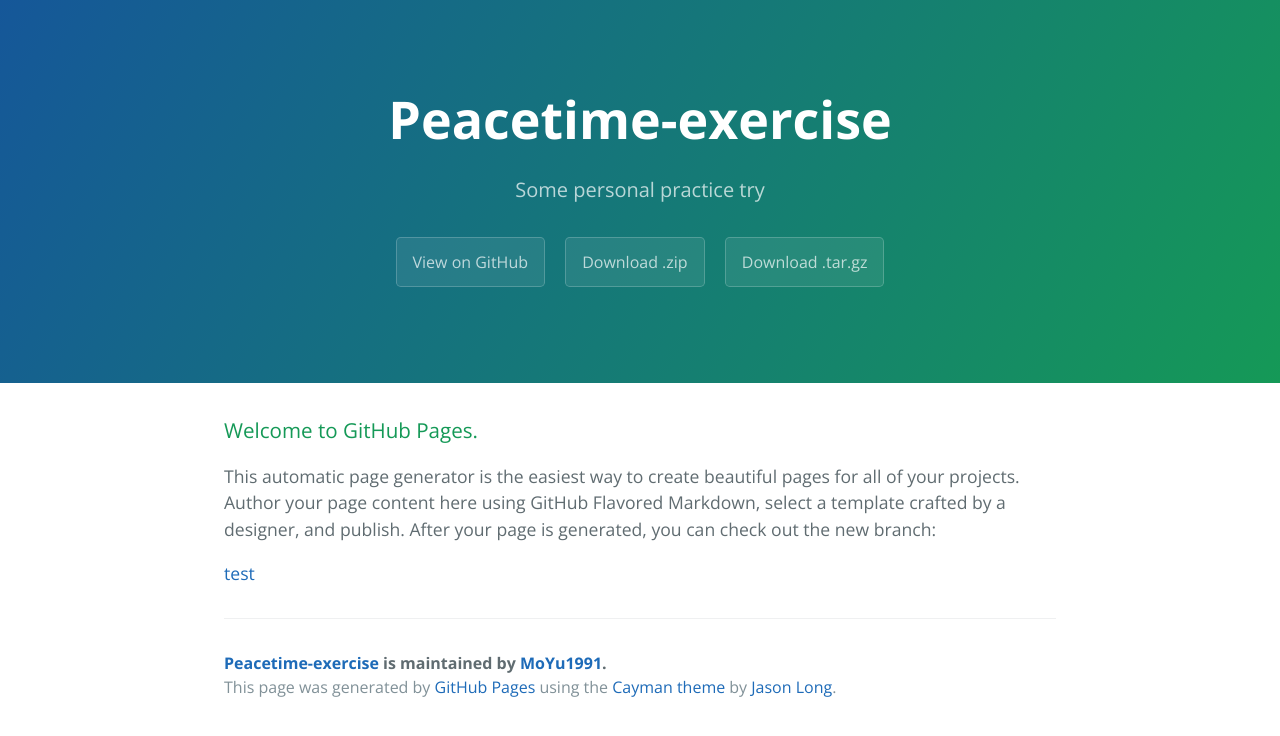
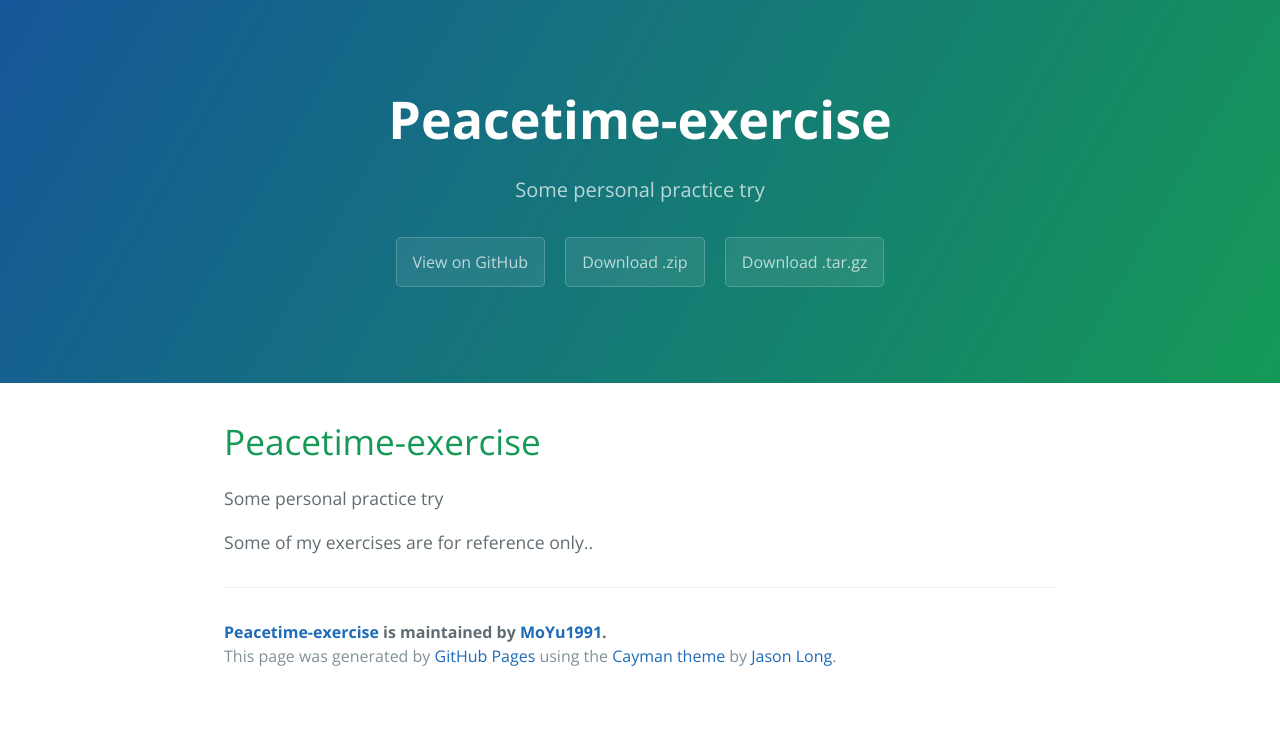
Before and after one commit to MoYu1991/Peacetime-exercise, a plain HTML site: page index.html in a window 1280 px wide. Drawn offline with nearby package versions, Linux system fonts and the light colour scheme.

Commit message:
Create gh-pages branch via GitHub

```diff
--- a/index.html
+++ b/index.html
@@ -19,12 +19,12 @@
     </section>
 
     <section class="main-content">
-      <h3>
-<a id="welcome-to-github-pages" class="anchor" href="#welcome-to-github-pages" aria-hidden="true"><span class="octicon octicon-link"></span></a>Welcome to GitHub Pages.</h3>
+      <h1>
+<a id="peacetime-exercise" class="anchor" href="#peacetime-exercise" aria-hidden="true"><span class="octicon octicon-link"></span></a>Peacetime-exercise</h1>
 
-<p>This automatic page generator is the easiest way to create beautiful pages for all of your projects. Author your page content here using GitHub Flavored Markdown, select a template crafted by a designer, and publish. After your page is generated, you can check out the new branch:</p>
+<p>Some personal practice try</p>
 
-<p><a href="https://github.com/MoYu1991/Peacetime-exercise/commit/046ebe2d23d450a2f170c64b65a457b44fd4fb02">test</a></p>
+<p>Some of my exercises are for reference only..</p>
 
       <footer class="site-footer">
         <span class="site-footer-owner"><a href="https://github.com/MoYu1991/Peacetime-exercise">Peacetime-exercise</a> is maintained by <a href="https://github.com/MoYu1991">MoYu1991</a>.</span>
--- a/params.json
+++ b/params.json
@@ -1 +1 @@
-{"name":"Peacetime-exercise","tagline":"Some personal practice try","body":"### Welcome to GitHub Pages.\r\nThis automatic page generator is the easiest way to create beautiful pages for all of your projects. Author your page content here using GitHub Flavored Markdown, select a template crafted by a designer, and publish. After your page is generated, you can check out the new branch:\r\n\r\n\r\n\r\n\r\n[test](https://github.com/MoYu1991/Peacetime-exercise/commit/046ebe2d23d450a2f170c64b65a457b44fd4fb02)\r\n","google":"","note":"Don't delete this file! It's used internally to help with page regeneration."}
+{"name":"Peacetime-exercise","tagline":"Some personal practice try","body":"# Peacetime-exercise\r\nSome personal practice try\r\n\r\nSome of my exercises are for reference only..\r\n","google":"","note":"Don't delete this file! It's used internally to help with page regeneration."}
```
